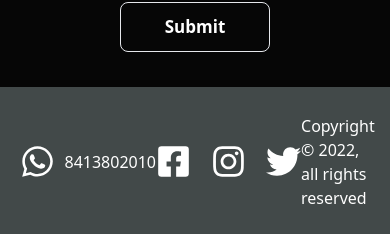
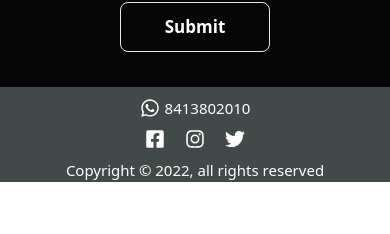
Before and after one commit to raj-bhai/B2Bmedia, a Next.js app: page /home in a window 390 px wide. Shown: the part 5108-5342 px from the top of the page. After the commit the page ends 5290 px from the top, so only its background shows below. Built offline with nearby package versions, Linux system fonts and the light colour scheme.

Commit message:
footer responsive

```diff
--- a/pages/home.js
+++ b/pages/home.js
@@ -325,11 +325,10 @@ const Home = () => {
                     showArrowUp &&
                     <div id="goToTop" className='fixed border-[0px] w-[80px] bottom-[30px] right-[30px] h-[80px] flex items-center justify-center ' >
                         <FaAngleDoubleUp
-                            size={45}
                             onClick={() => {
                                 document.getElementById('home').scrollIntoView()
                             }}
-                            className='text-white hover:text-[#F0F3F4] cursor-pointer hover:animate-bounce'
+                            className='text-white sm:text-[40px] text-[20px] hover:text-[#F0F3F4] cursor-pointer hover:animate-bounce'
                         />
                     </div>
                 }
@@ -554,31 +553,31 @@ const Home = () => {
                     </div>
                 </div>
             </div>
-            <div className='w-[100%] h-[150px] border-[0px] bg-[#424949] flex items-center justify-center' id="footer" >
-                <div className='flex w-[90%] h-[80%] border-[0px] items-center justify-between' >
-                    <div className='w-[400px] h-[50%] border-[0px] flex items-center gap-[10px]' >
+            <div className='w-[100%] sm:h-[150px] border-[0px] bg-[#424949] flex items-center justify-center' id="footer" >
+                <div className='sm:flex sm:w-[90%] h-[80%] border-[0px] items-center justify-between' >
+                    <div className=' w-[100%] sm:w-[400px] h-[50%] sm:mt-[0px] mt-[10px] border-[0px] flex items-center justify-center sm:justify-start sm:gap-[10px] gap-[5px]' >
                         <FaWhatsapp
                             color='white'
-                            size={35}
+                            className='text-[20px] sm:text-[30px]'
                         />
-                        <h1 className='text-white' >8413802010</h1>
+                        <h1 className='text-white text-[15px] sm-text-[18px]' >8413802010</h1>
                     </div>
-                    <div className='flex border-[0px] w-[200px] h-[40px] items-center justify-center gap-[20px]' >
+                    <div className='flex border-[0px] w-[400px] sm:w-[200px] h-[40px] items-center justify-center gap-[20px]' >
                         <FaFacebookSquare
                             color='white'
-                            size={35}
+                            className='text-[20px] sm:text-[30px]'
                         />
                         <FaInstagram
                             color='white'
-                            size={35}
+                            className='text-[20px] sm:text-[30px]'
                         />
                         <FaTwitter
                             color='white'
-                            size={35}
+                            className='text-[20px] sm:text-[30px]'
                         />
                     </div>
-                    <div className='w-[400px] h-[50%] border-[0px] flex items-center justify-end' >
-                        <h1 className='text-white   ' >{`Copyright ${`©`} 2022, all rights reserved`}</h1>
+                    <div className='sm:w-[400px] w-[100%] h-[50%] border-[0px] flex items-center sm:justify-end justify-center' >
+                        <h1 className='text-white text-[15px] sm:text-[17px] ' >{`Copyright ${`©`} 2022, all rights reserved`}</h1>
                     </div>
                 </div>
             </div>
```
